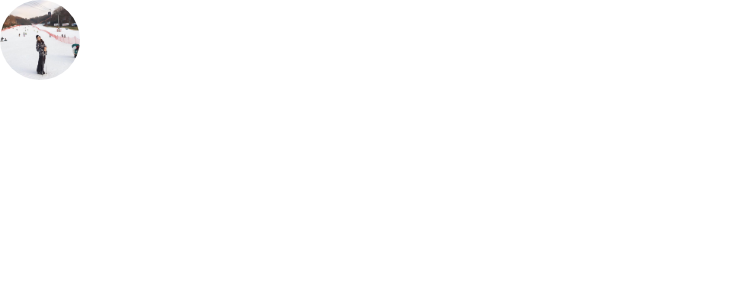
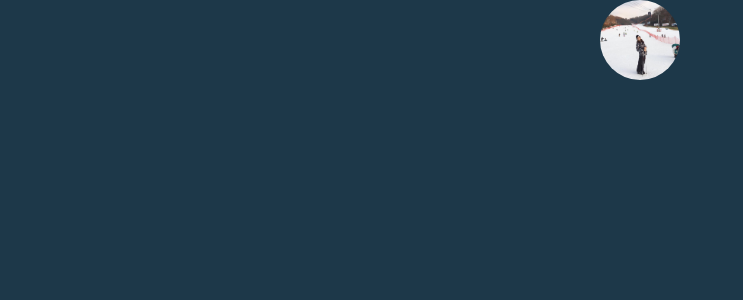
Before and after one commit to keter0202/keter0202.github.io, a Vue app: page /#/fan-ling in a window 1280 px wide. Shown: the top 300 px of the page, without its empty margins (0-743 px from the left). Built offline with nearby package versions, Linux system fonts and the light colour scheme.

Commit message:
a little

```diff
--- a/src/views/fan_ling/index.vue
+++ b/src/views/fan_ling/index.vue
@@ -1,29 +1,74 @@
 <template>
-  <div class="fan-ling">
-    <div class="logo">
-      <img src="../../assets/avatar_fl.jpg" alt="">
-    </div>
+  <div class="fan-ling" :style="{width: width, height: height}">
+    <el-row>
+      <el-col :span="24">
+        <div class="logo">
+          <img src="../../assets/avatar_fl.jpg" :class="{'img-active': imgBool}" @mouseover="imgMove">
+        </div>
+      </el-col>
+    </el-row>
   </div>
 </template>
 
 <script>
 export default {
-  name: 'fanLing'
+  name: 'fanLing',
+  data () {
+    return {
+      imgBool: false,
+      width: null,
+      height: null,
+      timer: true
+    }
+  },
+  created () {
+    this.getWidthheight()
+  },
+  mounted () {
+    window.onresize = () => {
+      this.getWidthheight()
+    }
+  },
+  methods: {
+    imgMove () {
+      this.imgBool = !this.imgBool
+    },
+    // 获取浏览器高度宽度
+    getWidthheight () {
+      if (this.timer) {
+        this.timer = false
+        let w = window.innerWidth
+        let h = window.innerHeight
+        this.width = w + 'px'
+        this.height = h + 'px'
+        setTimeout(() => {
+          this.timer = true
+        }, 400)
+      }
+    }
+  }
 }
 </script>
 
 <style lang="scss" scoped>
 .fan-ling{
-  width: 100px;
-  height: auto;
+  // width: 100%;
+  // height: auto;
+  background-color: #1d3849;
   .logo{
     width: 80px;
     height: 80px;
+    margin: 0 auto;
     img{
       display: block;
       width: 100%;
       height: 100%;
       border-radius: 100%;
+      transition: all .5s;
+      cursor: pointer;
+      &.img-active{
+        transform: translateX(-160px);
+      }
     }
   }
 }
```
Also changed, not shown: src/assets/bj.jpg (added).
